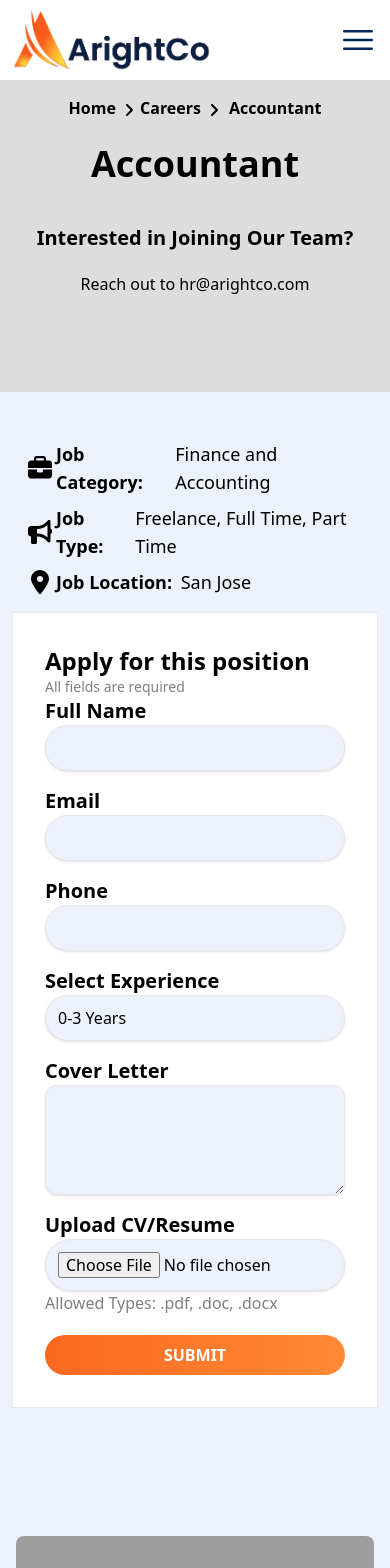
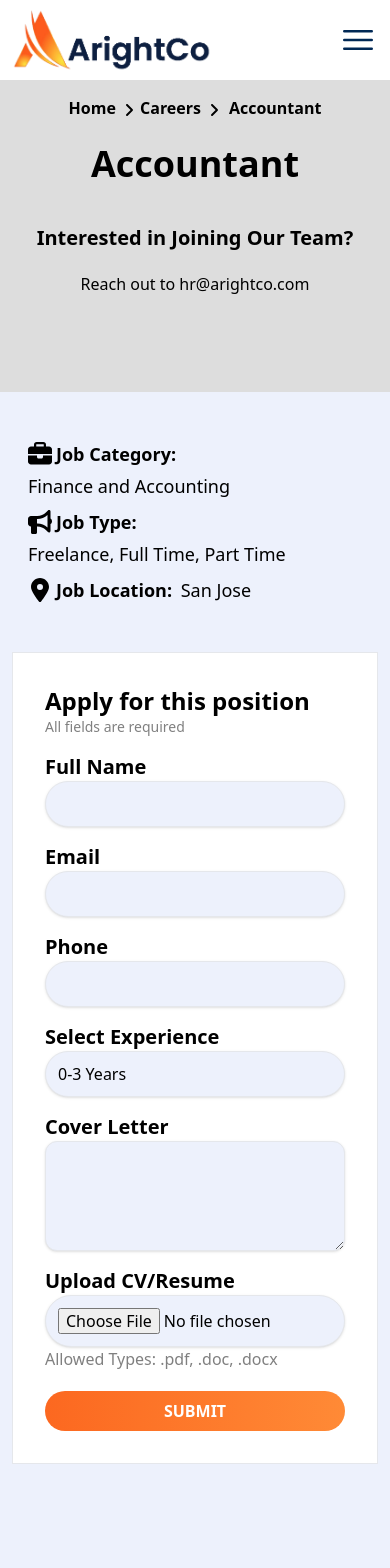
Before and after one commit to tanujchowdhury/nextjs-arightco-website, a Next.js app: page /careers/accountant in a window 390 px wide. Shown: the top 1568 px of the page. Built offline with nearby package versions, Linux system fonts and the light colour scheme; grey boxes are pictures that could not be loaded.

Commit message:
flex wrap on job posting pages

```diff
--- a/components/layouts/jobpostlayout.tsx
+++ b/components/layouts/jobpostlayout.tsx
@@ -54,27 +54,27 @@ export default function JobPostLayout({
           </div>
         </div>
       </div>
-      <div className="flex flex-col md:flex-row md:items-start items-center pt-8 mx-3 lg:mx-32">
+      <div className="flex flex-col md:flex-row md:items-start items-center pt-8 mx-3 xl:mx-32">
         <div className="flex flex-col p-4 gap-2 text-lg md:basis-1/2">
-          <div className="flex flex-row items-center gap-1 font-bold">
+          <div className="flex flex-row items-center gap-1 font-bold flex-wrap">
             <FontAwesomeIcon icon={faBriefcase} className="w-6 h-6" />
             Job Category:&nbsp;
             <div className="font-normal">{jobCategory}</div>
           </div>
-          <div className="flex flex-row items-center gap-1 font-bold">
+          <div className="flex flex-row items-center gap-1 font-bold flex-wrap">
             <FontAwesomeIcon icon={faBullhorn} className="w-6 h-6" />
             Job Type:&nbsp;
             <div className="font-normal">{jobType}</div>
           </div>
-          <div className="flex flex-row items-center gap-1 font-bold">
+          <div className="flex flex-row items-center gap-1 font-bold flex-wrap">
             <FontAwesomeIcon icon={faLocationDot} className="w-6 h-6" />
             Job Location:&nbsp;
             <div className="font-normal">{jobLocation}</div>
           </div>
         </div>
-        <div className="flex flex-col text-black border p-8 bg-white w-full md:basis-1/2    ">
+        <div className="flex flex-col text-black border p-8 bg-white w-full md:basis-1/2 mt-8 md:mt-0">
           <div className="text-2xl font-bold">Apply for this position</div>
-          <div className="text-sm text-gray pt-">All fields are required</div>
+          <div className="text-sm text-gray mb-4 md:mb-0">All fields are required</div>
           <form
             target="_blank"
             action="https://formsubmit.co/3ae90ad237ce2eaf204d4b7c8779b16c"
```
